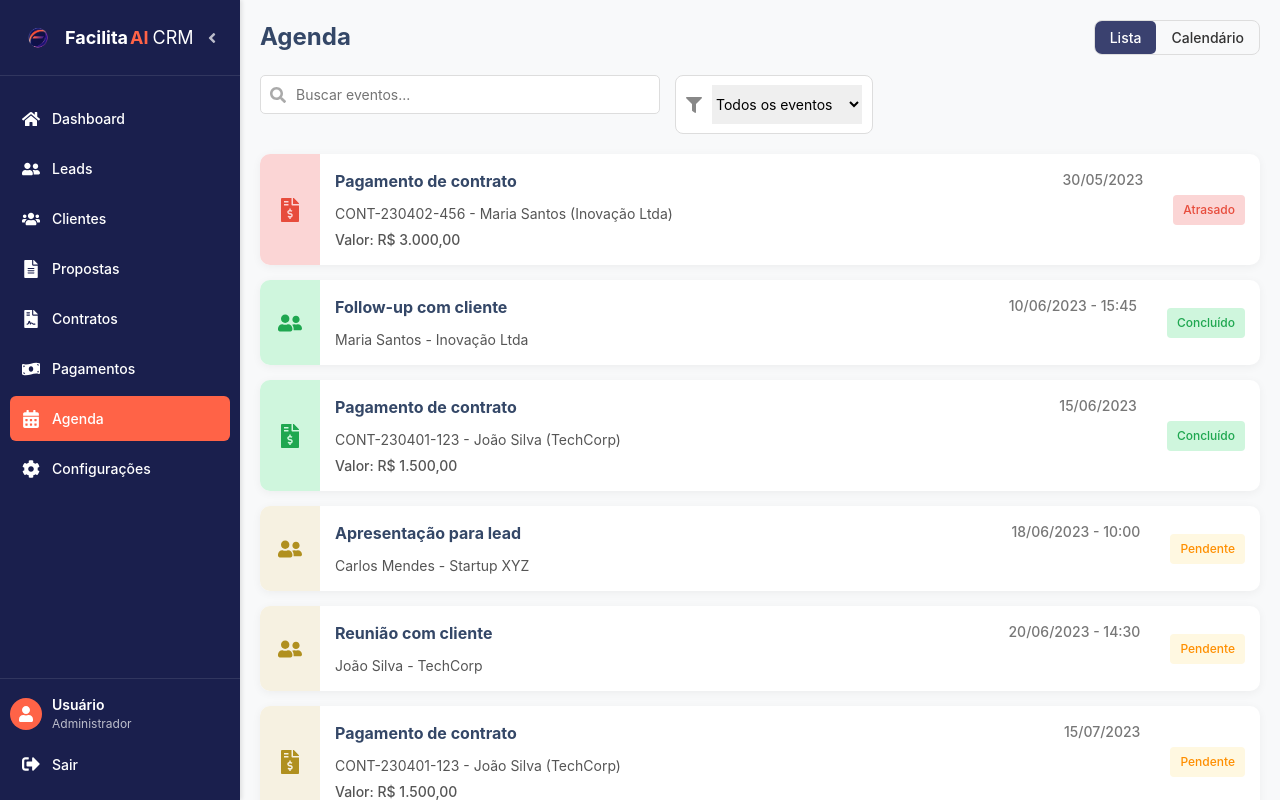
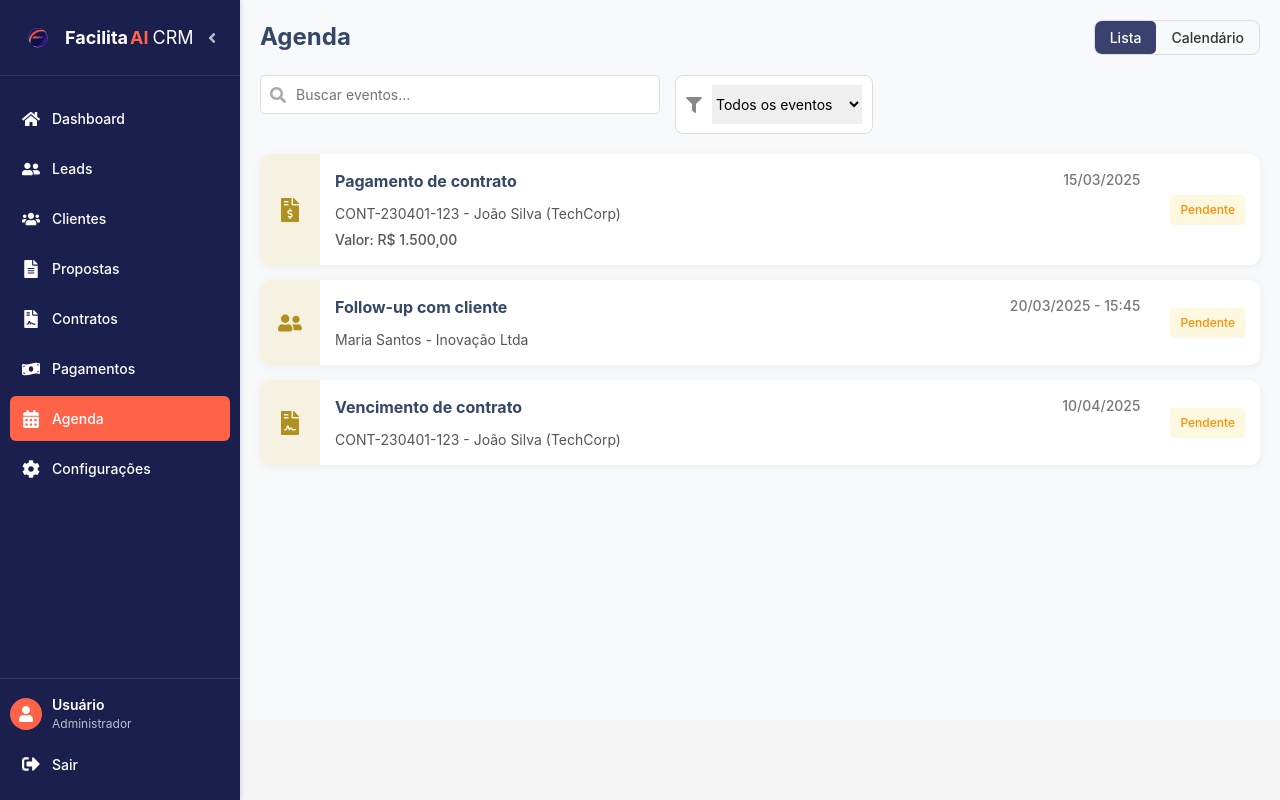
Before and after one commit to rodncb/crm-facilitaai, a React (Vite) app: page /agenda in a window 1280 px wide. Built offline with nearby package versions, Linux system fonts and the light colour scheme; sample sign-in values are in the browser's storage.

Commit message:
Implementar agenda dinâmica com dados reais do sistema

```diff
--- a/src/pages/Agenda.jsx
+++ b/src/pages/Agenda.jsx
@@ -5,6 +5,8 @@ import {
   FaFileInvoiceDollar,
   FaUserFriends,
   FaFilter,
+  FaFileContract,
+  FaFileSignature,
 } from "react-icons/fa";
 import "./Agenda.css";
 
@@ -16,120 +18,182 @@ const Agenda = () => {
   const [anoSelecionado, setAnoSelecionado] = useState(
     new Date().getFullYear()
   );
+  const [termoBusca, setTermoBusca] = useState("");
 
-  // Simula dados de várias partes do sistema
+  // Carregar dados reais do sistema
   useEffect(() => {
-    // Dados fictícios para demonstração
-    const mockEventos = [
-      // Eventos de pagamento
+    carregarEventos();
+  }, []);
+
+  // Função para carregar eventos de todas as fontes
+  const carregarEventos = () => {
+    try {
+      // Iniciar com array vazio
+      let todosEventos = [];
+      let proximoId = 1;
+
+      // 1. Carregar pagamentos
+      const pagamentos = JSON.parse(localStorage.getItem("pagamentos") || "[]");
+      const eventosPagamentos = pagamentos.map((pagamento) => ({
+        id: proximoId++,
+        tipo: "pagamento",
+        titulo: "Pagamento de contrato",
+        descricao: `${pagamento.contrato} - ${pagamento.cliente}`,
+        data: pagamento.dataVencimento,
+        status:
+          pagamento.status === "pago"
+            ? "concluido"
+            : pagamento.status === "atrasado"
+            ? "atrasado"
+            : "pendente",
+        valorAssociado: pagamento.valor.toLocaleString("pt-BR", {
+          style: "currency",
+          currency: "BRL",
+        }),
+        link: "/pagamentos",
+        icone: <FaFileInvoiceDollar />,
+      }));
+      todosEventos = todosEventos.concat(eventosPagamentos);
+
+      // 2. Carregar leads com próximo followup
+      const leads = JSON.parse(localStorage.getItem("leads") || "[]");
+      const eventosLeads = leads
+        .filter((lead) => lead.proximoFollowup) // Verificar se tem data de followup
+        .map((lead) => ({
+          id: proximoId++,
+          tipo: "reuniao",
+          titulo: "Follow-up com lead",
+          descricao: `${lead.nome} - ${lead.empresa}`,
+          data: lead.proximoFollowup,
+          hora: "10:00", // Hora fictícia, já que não temos horário nos dados
+          status: verificarStatusEvento(lead.proximoFollowup),
+          link: "/leads",
+          icone: <FaUserFriends />,
+        }));
+      todosEventos = todosEventos.concat(eventosLeads);
+
+      // 3. Carregar propostas com data de validade
+      const propostas = JSON.parse(localStorage.getItem("propostas") || "[]");
+      const eventosPropostas = propostas.map((proposta) => ({
+        id: proximoId++,
+        tipo: "proposta",
+        titulo: "Validade de proposta",
+        descricao: `${proposta.numero} - ${proposta.cliente}`,
+        data: proposta.validade,
+        status: verificarStatusEvento(proposta.validade, proposta.status),
+        link: "/propostas",
+        icone: <FaFileSignature />,
+      }));
+      todosEventos = todosEventos.concat(eventosPropostas);
+
+      // 4. Carregar contratos se existirem
+      const contratos = JSON.parse(localStorage.getItem("contratos") || "[]");
+      const eventosContratos = contratos
+        .filter((contrato) => contrato.dataTermino) // Verificar se tem data de término
+        .map((contrato) => ({
+          id: proximoId++,
+          tipo: "contrato",
+          titulo: "Vencimento de contrato",
+          descricao: `${contrato.numero} - ${
+            contrato.nome || contrato.cliente
+          }`,
+          data: contrato.dataTermino,
+          status: verificarStatusEvento(contrato.dataTermino),
+          link: "/contratos",
+          icone: <FaFileContract />,
+        }));
+      todosEventos = todosEventos.concat(eventosContratos);
+
+      // Se não tiver eventos, e estivermos em ambiente de desenvolvimento, usar dados de exemplo
+      if (todosEventos.length === 0) {
+        console.log("Nenhum evento encontrado, usando dados de exemplo");
+        todosEventos = gerarEventosExemplo();
+      }
+
+      setEventos(todosEventos);
+    } catch (error) {
+      console.error("Erro ao carregar eventos:", error);
+      // Em caso de erro, usar dados de exemplo
+      setEventos(gerarEventosExemplo());
+    }
+  };
+
+  // Verificar status do evento baseado na data
+  const verificarStatusEvento = (dataStr, statusOriginal = null) => {
+    // Se já tiver um status definido como "concluído" ou "aprovado", manter
+    if (statusOriginal === "aprovada" || statusOriginal === "pago") {
+      return "concluido";
+    }
+
+    // Se já tiver status definido como "recusada", manter como "atrasado"
+    if (statusOriginal === "recusada") {
+      return "atrasado";
+    }
+
+    const hoje = new Date();
+    const data = new Date(dataStr);
+
+    // Se a data for anterior a hoje, está atrasado
+    if (data < hoje) {
+      return "atrasado";
+    }
+
+    // Se for dentro dos próximos 7 dias, é pendente
+    const seteDiasDepois = new Date(hoje);
+    seteDiasDepois.setDate(hoje.getDate() + 7);
+
+    if (data <= seteDiasDepois) {
+      return "pendente";
+    }
+
+    // Se for mais que 7 dias no futuro, também é pendente (mas poderia ser outro status)
+    return "pendente";
+  };
+
+  // Função para gerar eventos de exemplo como fallback
+  const gerarEventosExemplo = () => {
+    const dataAtual = new Date();
+    const ano = dataAtual.getFullYear();
+    const mes = dataAtual.getMonth();
+
+    return [
       {
         id: 1,
         tipo: "pagamento",
         titulo: "Pagamento de contrato",
         descricao: "CONT-230401-123 - João Silva (TechCorp)",
-        data: "2023-06-15",
-        status: "concluido",
+        data: `${ano}-${String(mes + 1).padStart(2, "0")}-15`,
+        status: "pendente",
         valorAssociado: "R$ 1.500,00",
         link: "/pagamentos",
         icone: <FaFileInvoiceDollar />,
       },
       {
         id: 2,
-        tipo: "pagamento",
-        titulo: "Pagamento de contrato",
-        descricao: "CONT-230401-123 - João Silva (TechCorp)",
-        data: "2023-07-15",
-        status: "pendente",
-        valorAssociado: "R$ 1.500,00",
-        link: "/pagamentos",
-        icone: <FaFileInvoiceDollar />,
-      },
-      {
-        id: 3,
-        tipo: "pagamento",
-        titulo: "Pagamento de contrato",
-        descricao: "CONT-230402-456 - Maria Santos (Inovação Ltda)",
-        data: "2023-05-30",
-        status: "atrasado",
-        valorAssociado: "R$ 3.000,00",
-        link: "/pagamentos",
-        icone: <FaFileInvoiceDollar />,
-      },
-      {
-        id: 4,
-        tipo: "pagamento",
-        titulo: "Pagamento de contrato",
-        descricao: "CONT-230403-789 - Pedro Oliveira (ConsultaTech)",
-        data: "2023-08-10",
-        status: "pendente",
-        valorAssociado: "R$ 2.500,00",
-        link: "/pagamentos",
-        icone: <FaFileInvoiceDollar />,
-      },
-
-      // Eventos de reunião com leads/clientes
-      {
-        id: 5,
         tipo: "reuniao",
-        titulo: "Reunião com cliente",
-        descricao: "João Silva - TechCorp",
-        data: "2023-06-20",
-        hora: "14:30",
+        titulo: "Follow-up com cliente",
+        descricao: "Maria Santos - Inovação Ltda",
+        data: `${ano}-${String(mes + 1).padStart(2, "0")}-20`,
+        hora: "15:45",
         status: "pendente",
         link: "/clientes",
         icone: <FaUserFriends />,
       },
       {
-        id: 6,
-        tipo: "reuniao",
-        titulo: "Apresentação para lead",
-        descricao: "Carlos Mendes - Startup XYZ",
-        data: "2023-06-18",
-        hora: "10:00",
-        status: "pendente",
-        link: "/leads",
-        icone: <FaUserFriends />,
-      },
-      {
-        id: 7,
-        tipo: "reuniao",
-        titulo: "Follow-up com cliente",
-        descricao: "Maria Santos - Inovação Ltda",
-        data: "2023-06-10",
-        hora: "15:45",
-        status: "concluido",
-        link: "/clientes",
-        icone: <FaUserFriends />,
-      },
-
-      // Eventos de vencimento de contrato
-      {
-        id: 8,
+        id: 3,
         tipo: "contrato",
         titulo: "Vencimento de contrato",
         descricao: "CONT-230401-123 - João Silva (TechCorp)",
-        data: "2023-09-30",
+        data: `${ano}-${String(mes + 2).padStart(2, "0")}-10`,
         status: "pendente",
         link: "/contratos",
-        icone: <FaCalendarAlt />,
-      },
-      {
-        id: 9,
-        tipo: "contrato",
-        titulo: "Renovação de contrato",
-        descricao: "CONT-230402-456 - Maria Santos (Inovação Ltda)",
-        data: "2023-07-25",
-        status: "pendente",
-        link: "/contratos",
-        icone: <FaCalendarAlt />,
+        icone: <FaFileContract />,
       },
     ];
+  };
 
-    setEventos(mockEventos);
-  }, []);
-
-  // Formatar data para exibição
   const formatarData = (dataStr) => {
+    if (!dataStr) return "";
     const data = new Date(dataStr);
     return data.toLocaleDateString("pt-BR", {
       day: "2-digit",
@@ -138,7 +202,6 @@ const Agenda = () => {
     });
   };
 
-  // Gerar classe CSS baseada no status
   const getStatusClass = (status) => {
     switch (status) {
       case "concluido":
@@ -152,12 +215,18 @@ const Agenda = () => {
     }
   };
 
-  // Filtrar eventos por tipo
+  // Filtrar eventos por tipo e termo de busca
   const eventosFiltrados = eventos.filter((evento) => {
-    if (filtroTipo === "todos") {
-      return true;
-    }
-    return evento.tipo === filtroTipo;
+    // Filtrar por tipo
+    const matchTipo = filtroTipo === "todos" || evento.tipo === filtroTipo;
+
+    // Filtrar por termo de busca
+    const matchBusca =
+      termoBusca === "" ||
+      evento.titulo.toLowerCase().includes(termoBusca.toLowerCase()) ||
+      evento.descricao.toLowerCase().includes(termoBusca.toLowerCase());
+
+    return matchTipo && matchBusca;
   });
 
   // Ordenar eventos por data
@@ -215,13 +284,14 @@ const Agenda = () => {
           <div className="calendar-day-number">{dia}</div>
           {eventosNoDia.length > 0 && (
             <div className="calendar-day-events">
-              {eventosNoDia.map((evento) => (
+              {eventosNoDia.slice(0, 2).map((evento) => (
                 <div
                   key={`event-${evento.id}`}
                   className={`calendar-event ${getStatusClass(evento.status)}`}
                   title={`${evento.titulo}: ${evento.descricao}`}
                 >
                   <span className="event-icon">{evento.icone}</span>
+                  <span className="event-title">{evento.tipo}</span>
                 </div>
               ))}
               {eventosNoDia.length > 2 && (
@@ -282,6 +352,8 @@ const Agenda = () => {
             type="text"
             placeholder="Buscar eventos..."
             className="search-input"
+            value={termoBusca}
+            onChange={(e) => setTermoBusca(e.target.value)}
           />
         </div>
         <div className="filtro-tipo">
@@ -294,6 +366,7 @@ const Agenda = () => {
             <option value="pagamento">Pagamentos</option>
             <option value="reuniao">Reuniões</option>
             <option value="contrato">Contratos</option>
+            <option value="proposta">Propostas</option>
           </select>
         </div>
       </div>
@@ -303,7 +376,7 @@ const Agenda = () => {
           {eventosOrdenados.length === 0 ? (
             <div className="empty-state">
               Nenhum evento encontrado. Crie novos eventos nos módulos de
-              Pagamentos, Contratos ou Leads.
+              Pagamentos, Contratos, Propostas ou Leads.
             </div>
           ) : (
             eventosOrdenados.map((evento) => (
```
Also changed, not shown: src/pages/Agenda.css (+59 -0 lines).
